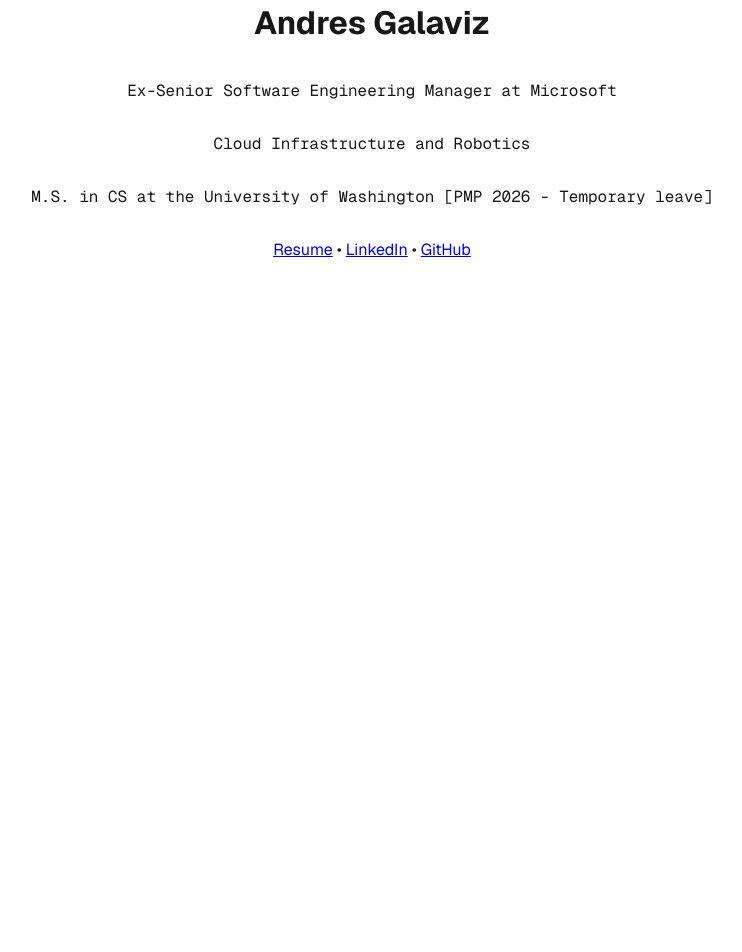
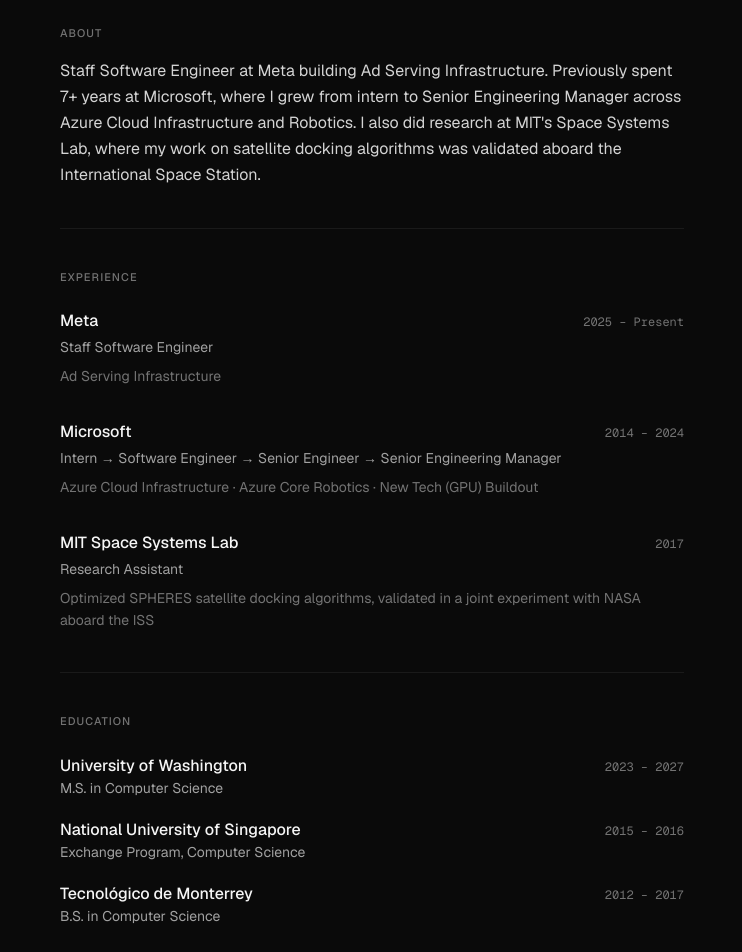
Before and after one commit to andresgalaviz/andresgalaviz.github.io, a Next.js app: page / in a window 1280 px wide. Shown: the part 280-1232 px from the top of the page, without its empty margins (268-1010 px from the left). Before the commit the page ends 816 px from the top, so only its background shows below. Built offline with nearby package versions, Linux system fonts and the light colour scheme.

Commit message:
Redesign website: Staff SWE at Meta, full professional profile (#1)

```diff
--- a/next.config.ts
+++ b/next.config.ts
@@ -1,8 +1,8 @@
 import type { NextConfig } from "next";
 
 const nextConfig: NextConfig = {
-  /* config options here */
   output: 'export',
+  images: { unoptimized: true },
 };
 
 export default nextConfig;
--- a/src/app/globals.css
+++ b/src/app/globals.css
@@ -1,26 +1,20 @@
-@tailwind base;
-@tailwind components;
-@tailwind utilities;
+@import "tailwindcss";
 
 @theme {
   --font-sans: var(--font-geist-sans);
   --font-mono: var(--font-geist-mono);
 }
 
-:root {
-  --background: #ffffff;
-  --foreground: #171717;
+body {
+  -webkit-font-smoothing: antialiased;
+  -moz-osx-font-smoothing: grayscale;
 }
 
-@media (prefers-color-scheme: dark) {
-  :root {
-    --background: #0a0a0a;
-    --foreground: #ededed;
-  }
+.section-heading {
+  font-size: 0.6875rem;
+  font-weight: 500;
+  text-transform: uppercase;
+  letter-spacing: 0.1em;
+  color: var(--color-neutral-500);
+  font-family: var(--font-geist-sans);
 }
-
-body {
-  color: var(--foreground);
-  background: var(--background);
-  font-family: Arial, Helvetica, sans-serif;
-}
--- a/src/app/layout.tsx
+++ b/src/app/layout.tsx
@@ -1,3 +1,4 @@
+import type { Metadata } from "next";
 import { Geist, Geist_Mono } from "next/font/google";
 import "./globals.css";
 
@@ -11,28 +12,26 @@
   subsets: ["latin"],
 });
 
-export const metadata = {
-  title: "Andres Galaviz - Personal Website",
-  description:
-    "Ex-Microsoft Senior Eng Manager with experience in Azure Cloud Infra and Robotics. Pursuing a professional master's in CS at the University of Washington.",
+const description =
+  "Staff Software Engineer at Meta building Ad Serving Infrastructure. Previously 7+ years at Microsoft across Azure Cloud Infrastructure and Robotics. M.S. in CS from the University of Washington.";
+
+export const metadata: Metadata = {
+  title: "Andres Galaviz",
+  description,
   icons: {
     icon: "/favicon.ico",
   },
   openGraph: {
     type: "profile",
-    title: "Andres Galaviz - Personal Website",
-    description:
-      "Ex-Microsoft Senior Eng Manager with experience in Azure Cloud Infra and Robotics. Pursuing a professional master's in CS at the University of Washington.",
+    title: "Andres Galaviz",
+    description,
     url: "https://galaviz.io",
-    images: [
-      "https://galaviz.io/AndresGalaviz.jpg",
-    ],
+    images: ["https://galaviz.io/AndresGalaviz.jpg"],
   },
   twitter: {
     card: "summary_large_image",
-    title: "Andres Galaviz - Personal Website",
-    description:
-      "Ex-Microsoft Senior Eng Manager with experience in Azure Cloud Infra and Robotics. Pursuing a professional master's in CS at the University of Washington.",
+    title: "Andres Galaviz",
+    description,
     images: ["https://galaviz.io/AndresGalaviz.jpg"],
     site: "@AndresGalaviz",
   },
@@ -48,12 +47,16 @@
     "@type": "Person",
     name: "Andres Galaviz",
     url: "https://galaviz.io",
-    jobTitle: "ex-Senior Software Engineering Manager",
+    jobTitle: "Staff Software Engineer",
     worksFor: {
       "@type": "Organization",
-      name: "Microsoft",
+      name: "Meta",
     },
-    alumniOf: "University of Washington",
+    alumniOf: [
+      "University of Washington",
+      "National University of Singapore",
+      "Tecnológico de Monterrey",
+    ],
     sameAs: [
       "https://www.linkedin.com/in/andresgalaviz",
       "https://github.com/andresgalaviz",
--- a/src/app/page.tsx
+++ b/src/app/page.tsx
@@ -1,46 +1,179 @@
+import Image from "next/image";
+
 export default function Home() {
   return (
-    <div className="grid grid-rows-[20px_1fr_20px] items-center justify-items-center min-h-screen p-8 pb-20 gap-16 sm:p-20 font-[family-name:var(--font-geist-sans)] bg-neutral-900 text-neutral-100">
-      <main className="flex flex-col gap-8 row-start-2 items-center sm:items-start">
-        <h1 className="text-sm sm:text-base text-center sm:text-left font-[family-name:var(--font-geist-sans)]">
+    <div className="min-h-screen bg-neutral-950 text-neutral-100 font-[family-name:var(--font-geist-sans)]">
+      <div className="mx-auto max-w-2xl px-6 py-16 sm:py-24">
+        {/* Header */}
+        <header className="flex flex-col sm:flex-row items-center gap-6 sm:gap-8">
+          <Image
+            src="/AndresGalaviz.jpg"
+            alt="Andres Galaviz"
+            width={128}
+            height={128}
+            className="rounded-full object-cover ring-2 ring-neutral-800 shrink-0 w-28 h-28 sm:w-32 sm:h-32"
+            priority
+          />
+          <div className="text-center sm:text-left">
+            <h1 className="text-3xl sm:text-4xl font-semibold tracking-tight">
               Andres Galaviz
             </h1>
-        <p className="text-sm text-center sm:text-left font-[family-name:var(--font-geist-mono)]">
-          Ex-Senior Software Engineering Manager at Microsoft
+            <p className="mt-2 text-neutral-400 font-[family-name:var(--font-geist-mono)]">
+              Staff Software Engineer at Meta
             </p>
-        <p className="text-sm text-center sm:text-left font-[family-name:var(--font-geist-mono)]">
-          Cloud Infrastructure and Robotics
-        </p>
-        <p className="text-sm text-center sm:text-left font-[family-name:var(--font-geist-mono)]">
-          M.S. in CS at the University of Washington [PMP 2026 - Temporary leave]
-        </p>
-        <p className="text-sm text-center sm:text-left font-[family-name:var(--font-geist-sans)]">
+            <div className="mt-4 flex flex-wrap justify-center sm:justify-start gap-x-5 gap-y-2 text-sm">
               <a
                 href="/Andres-Galaviz-Resume.pdf"
                 target="_blank"
                 rel="noopener noreferrer"
+                className="text-neutral-400 hover:text-white transition-colors"
               >
                 Resume
               </a>
-          {' • '}
               <a
                 href="https://www.linkedin.com/in/andresgalaviz"
                 target="_blank"
                 rel="noopener noreferrer"
+                className="text-neutral-400 hover:text-white transition-colors"
               >
                 LinkedIn
               </a>
-          {' • '}
               <a
                 href="https://github.com/andresgalaviz"
                 target="_blank"
                 rel="noopener noreferrer"
+                className="text-neutral-400 hover:text-white transition-colors"
               >
                 GitHub
               </a>
+            </div>
+          </div>
+        </header>
 
+        <hr className="my-10 border-neutral-800/60" />
+
+        {/* About */}
+        <section>
+          <h2 className="section-heading">About</h2>
+          <p className="mt-4 text-neutral-300 leading-relaxed">
+            Staff Software Engineer at Meta building Ad Serving Infrastructure.
+            Previously spent 7+ years at Microsoft, where I grew from intern to
+            Senior Engineering Manager across Azure Cloud Infrastructure and
+            Robotics. I also did research at MIT&apos;s Space Systems Lab, where my
+            work on satellite docking algorithms was validated aboard the
+            International Space Station.
           </p>
-      </main>
+        </section>
+
+        <hr className="my-10 border-neutral-800/60" />
+
+        {/* Experience */}
+        <section>
+          <h2 className="section-heading">Experience</h2>
+          <div className="mt-6 space-y-8">
+            {/* Meta */}
+            <div>
+              <div className="flex flex-col sm:flex-row sm:items-baseline sm:justify-between gap-1">
+                <h3 className="text-neutral-100 font-medium">Meta</h3>
+                <span className="text-xs text-neutral-500 font-[family-name:var(--font-geist-mono)]">
+                  2025 &ndash; Present
+                </span>
+              </div>
+              <p className="mt-1 text-sm text-neutral-400">
+                Staff Software Engineer
+              </p>
+              <p className="mt-2 text-sm text-neutral-500 leading-relaxed">
+                Ad Serving Infrastructure
+              </p>
+            </div>
+
+            {/* Microsoft */}
+            <div>
+              <div className="flex flex-col sm:flex-row sm:items-baseline sm:justify-between gap-1">
+                <h3 className="text-neutral-100 font-medium">Microsoft</h3>
+                <span className="text-xs text-neutral-500 font-[family-name:var(--font-geist-mono)]">
+                  2014 &ndash; 2024
+                </span>
+              </div>
+              <p className="mt-1 text-sm text-neutral-400">
+                Intern &rarr; Software Engineer &rarr; Senior Engineer &rarr;
+                Senior Engineering Manager
+              </p>
+              <p className="mt-2 text-sm text-neutral-500 leading-relaxed">
+                Azure Cloud Infrastructure &middot; Azure Core Robotics &middot;
+                New Tech (GPU) Buildout
+              </p>
+            </div>
+
+            {/* MIT */}
+            <div>
+              <div className="flex flex-col sm:flex-row sm:items-baseline sm:justify-between gap-1">
+                <h3 className="text-neutral-100 font-medium">
+                  MIT Space Systems Lab
+                </h3>
+                <span className="text-xs text-neutral-500 font-[family-name:var(--font-geist-mono)]">
+                  2017
+                </span>
+              </div>
+              <p className="mt-1 text-sm text-neutral-400">
+                Research Assistant
+              </p>
+              <p className="mt-2 text-sm text-neutral-500 leading-relaxed">
+                Optimized SPHERES satellite docking algorithms, validated in a
+                joint experiment with NASA aboard the ISS
+              </p>
+            </div>
+          </div>
+        </section>
+
+        <hr className="my-10 border-neutral-800/60" />
+
+        {/* Education */}
+        <section>
+          <h2 className="section-heading">Education</h2>
+          <div className="mt-6 space-y-5">
+            <div className="flex flex-col sm:flex-row sm:items-baseline sm:justify-between gap-1">
+              <div>
+                <h3 className="text-neutral-100 font-medium">
+                  University of Washington
+                </h3>
+                <p className="text-sm text-neutral-400">
+                  M.S. in Computer Science
+                </p>
+              </div>
+              <span className="text-xs text-neutral-500 font-[family-name:var(--font-geist-mono)]">
+                2023 &ndash; 2027
+              </span>
+            </div>
+            <div className="flex flex-col sm:flex-row sm:items-baseline sm:justify-between gap-1">
+              <div>
+                <h3 className="text-neutral-100 font-medium">
+                  National University of Singapore
+                </h3>
+                <p className="text-sm text-neutral-400">
+                  Exchange Program, Computer Science
+                </p>
+              </div>
+              <span className="text-xs text-neutral-500 font-[family-name:var(--font-geist-mono)]">
+                2015 &ndash; 2016
+              </span>
+            </div>
+            <div className="flex flex-col sm:flex-row sm:items-baseline sm:justify-between gap-1">
+              <div>
+                <h3 className="text-neutral-100 font-medium">
+                  Tecnol&oacute;gico de Monterrey
+                </h3>
+                <p className="text-sm text-neutral-400">
+                  B.S. in Computer Science
+                </p>
+              </div>
+              <span className="text-xs text-neutral-500 font-[family-name:var(--font-geist-mono)]">
+                2012 &ndash; 2017
+              </span>
+            </div>
+          </div>
+        </section>
+      </div>
     </div>
   );
 }
```
Also changed, not shown: 1 other file (tests, documents, lock files or other folders). Lines whose indentation alone changed are shown as unchanged.
